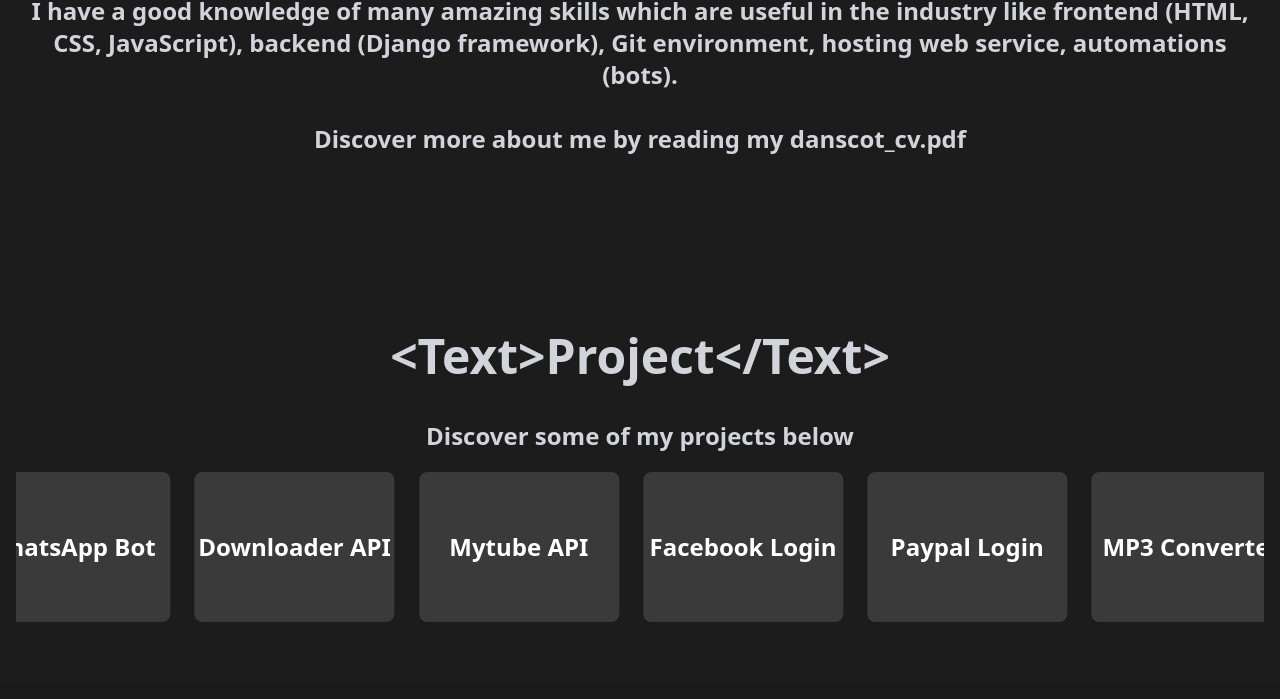
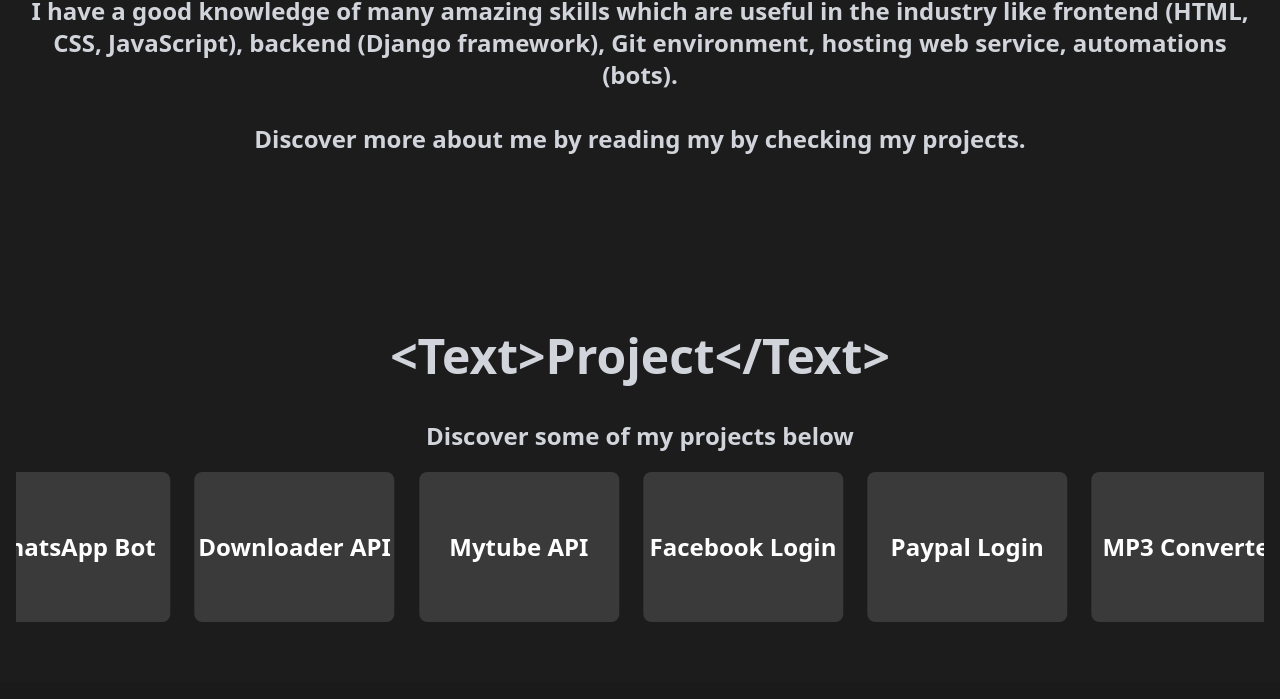
Before and after one commit to Danscot/my-portfollio, a website: page index.html in a window 1280 px wide. Shown: the part 978-1677 px from the top of the page. Drawn offline with Linux system fonts and the light colour scheme.

Commit message:
Update index.html

```diff
--- a/index.html
+++ b/index.html
@@ -154,7 +154,7 @@
       <p class="text-line">Welcome to my portfolio, I'm dedicated to creating innovative solutions for people over the internet.</p><br>
       <p class="text-line">While building all these amazing projects, I have gained a lot of experience.</p><br>
       <p class="text-line">I have a good knowledge of many amazing skills which are useful in the industry like frontend (HTML, CSS, JavaScript), backend (Django framework), Git environment, hosting web service, automations (bots).</p><br>
-      <p>Discover more about me by reading my <a href="cv.pdf" target="_blank">danscot_cv.pdf</a></p><br>
+      <p>Discover more about me by reading my by checking my projects.</p><br>
     </div>
   </section>
 
```
